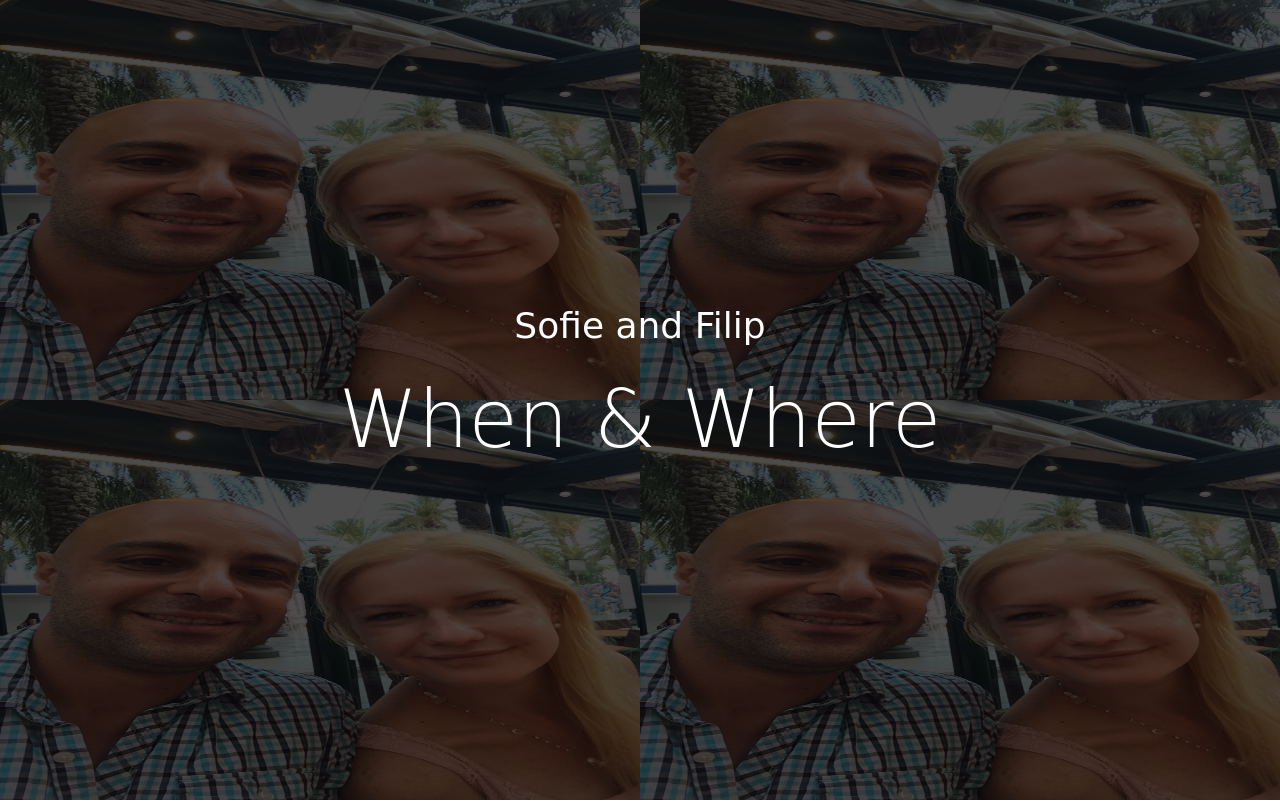
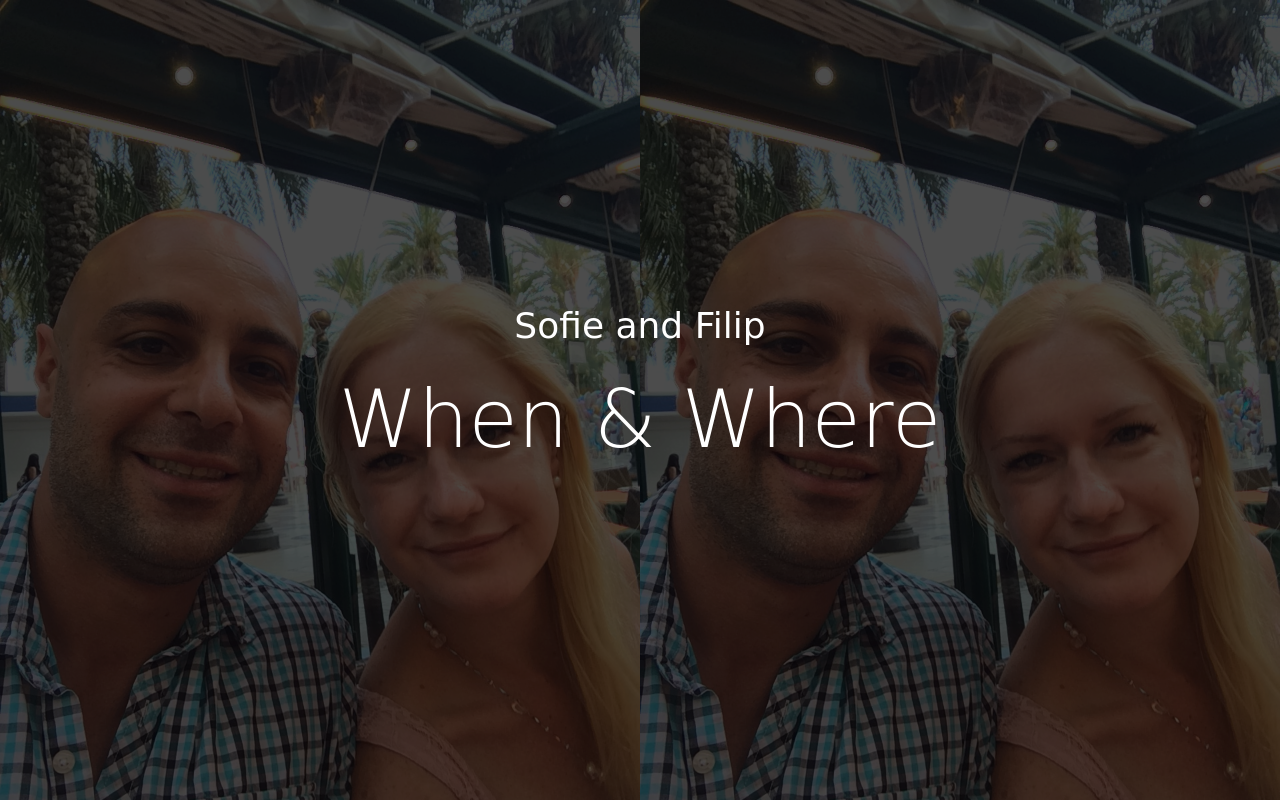
Before and after one commit to filipdadgar/bootstrap-for-wed, a website: page when-where.html in a window 1280 px wide. Shown: the top 802 px of the page. Drawn offline with nearby package versions, Linux system fonts and the light colour scheme; files whose address does not match are found by name; a web font is replaced by a local one.

Commit message:
C:\Users\fidadgar\Source\Repos\bootstrap-for-wed\images

```diff
--- a/css/style.css
+++ b/css/style.css
@@ -170,7 +170,7 @@ figure {
 
 .fh5co-cover {
     background-size: cover;
-     background-size: 50% 50%;
+     background-size: 50%,50%;
     position: relative; */
     /*  background-repeat: no-repeat;
     background-position: center center; */
```
